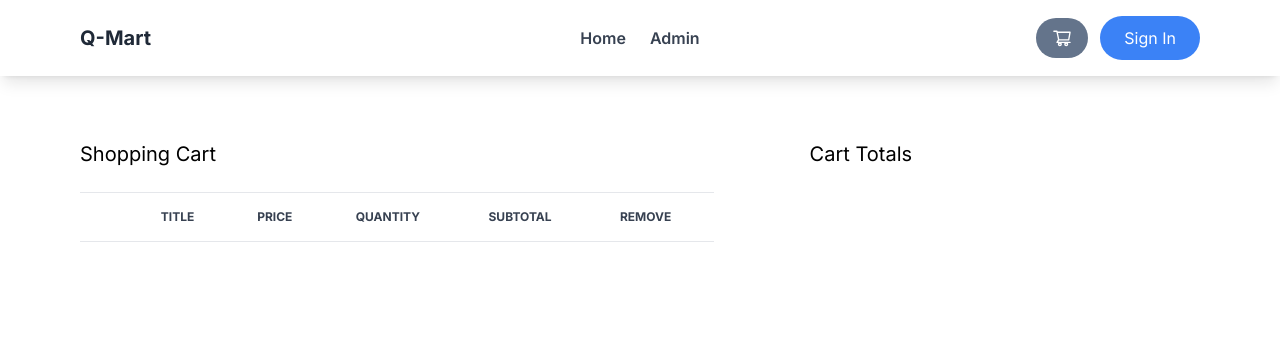
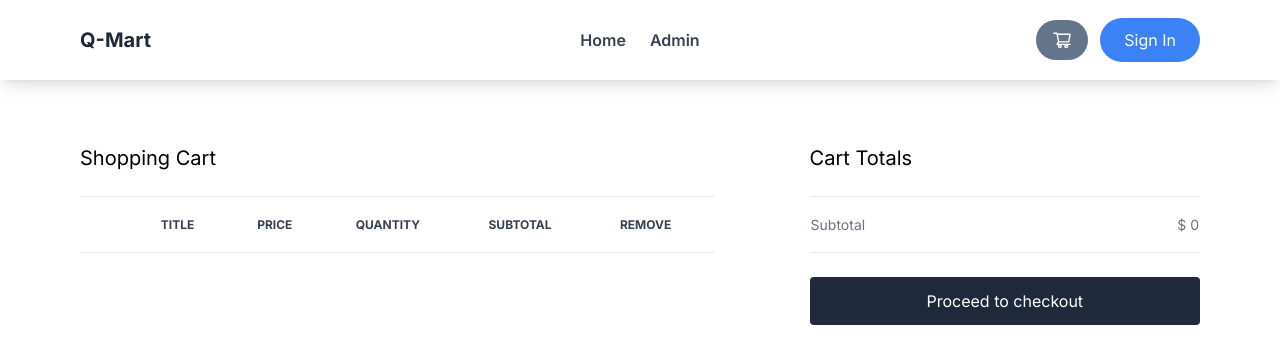
Before and after one commit to Rono-Koushique/repliq-ecom, a Next.js app: page /cart in a window 1280 px wide. Shown: the top 364 px of the page. Built offline with nearby package versions, Linux system fonts and the light colour scheme.

Commit message:
added cart page

```diff
--- a/src/app/_components/header.tsx
+++ b/src/app/_components/header.tsx
@@ -6,7 +6,7 @@ type Props = {};
 
 export default function Header({}: Props) {
     return (
-        <nav className="grid grid-cols-3 px-20 py-4 bg-white/80 backdrop-blur-xl sticky z-20 top-0 shadow-lg">
+        <nav className="grid grid-cols-3 px-20 py-4 h-20 bg-white/80 backdrop-blur-xl sticky z-20 top-0 shadow-lg">
             <div className="my-auto">
                 <Link href="/" className="text-xl text-gray-800 font-bold">
                     Q-Mart
--- /dev/null
+++ b/src/app/cart/cartList.tsx
@@ -0,0 +1,82 @@
+import { removeFromCart } from "@/lib/redux/slices/cartSlice";
+import { useAppDispatch, useAppSelector } from "@/lib/redux/store";
+import Image from "next/image";
+import React from "react";
+import { AiFillDelete } from "react-icons/ai";
+
+type Props = {};
+
+export default function CartList({}: Props) {
+    const cartProducts = useAppSelector((state) => state.cart.cartProducts);
+    const dispatch = useAppDispatch();
+
+    return (
+        <table className="w-full text-sm text-left text-gray-500 mt-6">
+            <thead className="text-xs text-gray-700 uppercase bg-white border-y">
+                <tr className="h-14">
+                    <th scope="col" className="px-6"></th>
+                    <th scope="col" className="px-6">
+                        Title
+                    </th>
+                    <th scope="col" className="px-6">
+                        Price
+                    </th>
+                    <th scope="col" className="px-6">
+                        Quantity
+                    </th>
+                    <th scope="col" className="px-6">
+                        Subtotal
+                    </th>
+                    <th scope="col" className="px-6">
+                        Remove
+                    </th>
+                </tr>
+            </thead>
+            <tbody>
+                {cartProducts &&
+                    cartProducts.map((cartProduct) => {
+                        return (
+                            <tr
+                                key={cartProduct.id}
+                                className="bg-white border-b"
+                            >
+                                <td className="pr-6 py-2">
+                                    <Image
+                                        className="object-contain w-[200px] h-[160px]"
+                                        src={cartProduct.images[0]}
+                                        width={200}
+                                        height={200}
+                                        alt={cartProduct.title}
+                                    />
+                                </td>
+                                <td className="px-6 py-4">
+                                    {cartProduct.title}
+                                </td>
+                                <td className="px-6 py-4">
+                                    {cartProduct.price}
+                                </td>
+                                <td className="px-6 py-4">
+                                    {cartProduct.quantity}
+                                </td>
+                                <td className="px-6 py-4">
+                                    {cartProduct.quantity *
+                                        parseFloat(cartProduct.price)}
+                                </td>
+                                <td className="px-6 py-4 text-center">
+                                    <button
+                                        onClick={() =>
+                                            dispatch(
+                                                removeFromCart(cartProduct)
+                                            )
+                                        }
+                                    >
+                                        <AiFillDelete className="text-2xl text-rose-500 hover:text-rose-600 active:text-rose-400" />
+                                    </button>
+                                </td>
+                            </tr>
+                        );
+                    })}
+            </tbody>
+        </table>
+    );
+}
--- a/src/app/cart/page.tsx
+++ b/src/app/cart/page.tsx
@@ -1,95 +1,40 @@
 "use client";
-import { removeFromCart } from "@/lib/redux/slices/cartSlice";
+import { totalPriceSelector } from "@/lib/redux/slices/cartSlice";
 import { useAppDispatch, useAppSelector } from "@/lib/redux/store";
-import Image from "next/image";
+import Link from "next/link";
 import React from "react";
-import { AiFillDelete } from "react-icons/ai";
+import CartList from "./cartList";
 
 type Props = {};
 
 export default function Cart({}: Props) {
-    const cartProducts = useAppSelector((state) => state.cart.cartProducts);
-    const dispatch = useAppDispatch();
+    const totalPrice = useAppSelector(totalPriceSelector);
 
     return (
         <main className="min-h-screen py-16 px-20">
             <div className="grid grid-cols-5 gap-24">
                 <div className="col-span-3">
                     <h1 className="text-xl">Shopping Cart</h1>
+                    <CartList />
+                </div>
+                <div className="col-span-2 sticky top-[9rem] z-50 self-start">
+                    <h1 className="text-xl">Cart Totals</h1>
                     <table className="w-full text-sm text-left text-gray-500 mt-6">
-                        <thead className="text-xs text-gray-700 uppercase bg-white border-y">
-                            <tr>
-                                <th scope="col" className="px-6 py-4"></th>
-                                <th scope="col" className="px-6 py-4">
-                                    Title
-                                </th>
-                                <th scope="col" className="px-6 py-4">
-                                    Price
-                                </th>
-                                <th scope="col" className="px-6 py-4">
-                                    Quantity
-                                </th>
-                                <th scope="col" className="px-6 py-4">
-                                    Subtotal
-                                </th>
-                                <th scope="col" className="px-6 py-4">
-                                    Remove
-                                </th>
+                        <tbody>
+                            <tr className="bg-white border-y h-14">
+                                <td className="text-sm pr-6">Subtotal</td>
+                                <td className="text-sm text-right">
+                                    $ {totalPrice}
+                                </td>
                             </tr>
-                        </thead>
-                        <tbody>
-                            {cartProducts &&
-                                cartProducts.map((cartProduct) => {
-                                    return (
-                                        <tr
-                                            key={cartProduct.id}
-                                            className="bg-white border-b "
-                                        >
-                                            <td className="pr-6 py-2">
-                                                <Image
-                                                    className="object-contain w-[200px] h-[160px]"
-                                                    src={cartProduct.images[0]}
-                                                    width={200}
-                                                    height={200}
-                                                    alt={cartProduct.title}
-                                                />
-                                            </td>
-                                            <td className="px-6 py-4">
-                                                {cartProduct.title}
-                                            </td>
-                                            <td className="px-6 py-4">
-                                                {cartProduct.price}
-                                            </td>
-                                            <td className="px-6 py-4">
-                                                {cartProduct.quantity}
-                                            </td>
-                                            <td className="px-6 py-4">
-                                                {cartProduct.quantity *
-                                                    parseFloat(
-                                                        cartProduct.price
-                                                    )}
-                                            </td>
-                                            <td className="px-6 py-4 text-center">
-                                                <button
-                                                    onClick={() =>
-                                                        dispatch(
-                                                            removeFromCart(
-                                                                cartProduct
-                                                            )
-                                                        )
-                                                    }
-                                                >
-                                                    <AiFillDelete className="text-2xl text-rose-500 hover:text-rose-600 active:text-rose-400" />
-                                                </button>
-                                            </td>
-                                        </tr>
-                                    );
-                                })}
                         </tbody>
                     </table>
-                </div>
-                <div className="col-span-2">
-                    <h1 className="text-xl">Cart Totals</h1>
+                    <Link
+                        href="/checkout"
+                        className="text-white flex items-center justify-center py-3 rounded bg-slate-800 hover:bg-slate-900 active:bg-slate-700 mt-6"
+                    >
+                        Proceed to checkout
+                    </Link>
                 </div>
             </div>
         </main>
```
